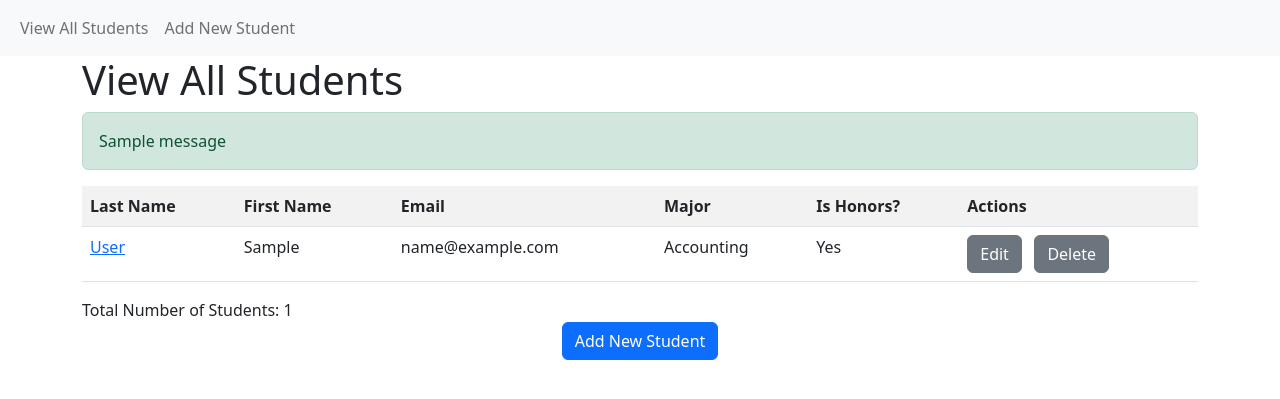
After one commit to babykid87/helloWorldTest, a Flask app: page /student/view in a window 1280 px wide. The commit adds this page. Shown: the top 399 px of the page. Run offline with Flask 3, Linux system fonts and the light colour scheme; data comes from the database, SQL or seed files in the repository; tables that the repository leaves empty hold one stand-in row (values such as "Sample post"); one stand-in notice (Sample message) is shown.

Commit message:
Adjust code to add email option

```diff
--- a/app.py
+++ b/app.py
@@ -1,37 +1,134 @@
-from flask import Flask, render_template, request
+import os
+from flask import Flask, render_template, request, redirect, url_for, flash
+from models import db, Student, Major
+from datetime import datetime as dt
+
+basedir = os.path.abspath(os.path.dirname(__file__))
 
 app = Flask(__name__)
+app.config['SQLALCHEMY_DATABASE_URI'] = 'sqlite:///' + os.path.join(basedir, 'university.db')
+app.config['SQLALCHEMY_TRACK_MODIFICATIONS'] = False
+app.config['SECRET_KEY'] = 'beyond_course_scope'
+db.init_app(app)
+
+
+@app.route('/student/view')
+def student_view_all():
+    students = Student.query.outerjoin(Major, Student.major_id == Major.major_id) \
+        .add_entity(Major) \
+        .order_by(Student.last_name, Student.first_name) \
+        .all()
+    return render_template('student_view_all.html', students=students)
+
+
+@app.route('/student/view/<int:student_id>')
+def student_view(student_id):
+    student = Student.query.filter_by(student_id=student_id).first()
+    majors = Major.query.order_by(Major.major) \
+        .order_by(Major.major) \
+        .all()
+
+    if student:
+        return render_template('student_entry.html', student=student, majors=majors, action='read')
+
+    else:
+        flash(f'Student attempting to be viewed could not be found!', 'error')
+        return redirect(url_for('student_view_all'))
+
+@app.route('/student/create', methods=['GET', 'POST'])
+def student_create():
+    if request.method == 'GET':
+        majors = Major.query.order_by(Major.major) \
+            .order_by(Major.major) \
+            .all()
+        return render_template('student_entry.html', majors=majors, action='create')
+    elif request.method == 'POST':
+        first_name = request.form['first_name']
+        last_name = request.form['last_name']
+        major_id = request.form['major_id']
+        email = request.form['email']
+
+        birth_date = request.form['birth_date']
+        is_honors = True if 'is_honors' in request.form else False
+
+        student = Student(first_name=first_name, last_name=last_name, major_id=major_id, email=email,
+                          birth_date=dt.strptime(birth_date, '%Y-%m-%d'), is_honors=is_honors)
+        db.session.add(student)
+        db.session.commit()
+        flash(f'{first_name} {last_name} was successfully added!', 'success')
+        return redirect(url_for('student_view_all'))
+
+    flash('Invalid action. Please try again.', 'error')
+    return redirect(url_for('student_view_all'))
+
+
+@app.route('/student/update/<int:student_id>', methods=['GET', 'POST'])
+def student_edit(student_id):
+    if request.method == 'GET':
+        student = Student.query.filter_by(student_id=student_id).first()
+        majors = Major.query.order_by(Major.major) \
+            .order_by(Major.major) \
+            .all()
+
+        if student:
+            return render_template('student_entry.html', student=student, majors=majors, action='update')
+
+        else:
+            flash(f'Student attempting to be edited could not be found!', 'error')
+
+    elif request.method == 'POST':
+        student = Student.query.filter_by(student_id=student_id).first()
+
+        if student:
+            student.first_name = request.form['first_name']
+            student.last_name = request.form['last_name']
+            student.major_id = request.form['major_id']
+            student.birthdate = dt.strptime(request.form['birth_date'], '%Y-%m-%d')
+            student.num_credits_completed = request.form['num_credits_completed']
+            student.gpa = request.form['gpa']
+            student.email = request.form['email']
+            student.is_honors = True if 'is_honors' in request.form else False
+
+            db.session.commit()
+            flash(f'{student.first_name} {student.last_name} was successfully updated!', 'success')
+        else:
+            flash(f'Student attempting to be edited could not be found!', 'error')
+
+        return redirect(url_for('student_view_all'))
+
+    return redirect(url_for('student_view_all'))
+
+@app.route('/student/delete/<int:student_id>')
+def student_delete(student_id):
+    student = Student.query.filter_by(student_id=student_id).first()
+
+    if student:
+        db.session.delete(student)
+        db.session.commit()
+        flash(f'{student} was successfully deleted!', 'success')
+    else:
+        flash(f'Delete failed! Student could not be found.', 'error')
+
+    return redirect(url_for('student_view_all'))
 
 
 @app.route('/')
-def hello_world():  # put application's code here
-    return 'Hello World! from Tuan Nguyen! I am adding my first code change.'
+def home():
+    return redirect(url_for('student_view_all'))
 
-@app.route('/hello')
-def hello():
-    return render_template('hello.html')
-
-#@app.route('/favourite-course')
-#def favourite():
- #   print ('Subject: ' + request.args.get('subject'))
-  #  print('Subject: ' + request.args.get('subject'))
-   # fun_courses = ['BMGT302','BMGT402']
-   # return render_template('favourite-course.html', courses=fun_courses)
-#add about routing
-@app.route('/favourite-course')
-def favourite():
-    print ('You entered your favourite class as: ' + request.args.get('subject')+ request.args.get('course_number'))
-    return render_template('favourite-course.html')
-@app.route('/about')
-def about():
-    return render_template('about.html')
-
-@app.route('/contact', methods=['GET','POST'])
-def contact():
-    if request.method == 'POST':
-        return render_template('contact.html', form_submitted=True)
-    else:
-        return render_template('contact.html')
 
 if __name__ == '__main__':
+    with app.app_context():
+        db.create_all()
+
+        # Execute only once! Initial loading of available majors
+
+        majors = ['Accounting', 'Finance', 'Information Systems', 'International Business', 'Management', \
+                    'Operations Management & Business Analytics', 'Supply Chain Management']
+        for each_major in majors:
+            print(each_major)
+            amajor = Major(major=each_major)
+            db.session.add(amajor)
+            db.session.commit()
+
     app.run()
--- a/templates/base.html
+++ b/templates/base.html
@@ -1,25 +1,33 @@
+
 <!DOCTYPE html>
 <html lang="en">
   <head>
-
     <meta charset="utf-8">
-	<meta name="viewport" content="width=device-width, initial-scale=1, shrink-to-fit=no">
-
-	<link rel="stylesheet" href="https://cdn.jsdelivr.net/npm/bootstrap@5.2.3/dist/css/bootstrap.min.css" integrity="sha384-1exm/VhqhWmJ+7L/p2KYyEz7PI1F6vjGd6nTxqHozZC5U5S6UgCkwBkLXcPv6JSf" crossorigin="anonymous">
-
-	<title>{% block title %}{% endblock %}</title>
+    <meta name="viewport" content="width=device-width, initial-scale=1">
+    <title>{% block page_title %}{% endblock %}</title>
+    <link href="https://cdn.jsdelivr.net/npm/bootstrap@5.2.3/dist/css/bootstrap.min.css" rel="stylesheet" integrity="sha384-rbsA2VBKQhggwzxH7pPCaAqO46MgnOM80zW1RWuH61DGLwZJEdK2Kadq2F9CUG65" crossorigin="anonymous">
   </head>
   <body>
-	<div class="container my-5">
-		<div class="jumbotron">
-			<h1 class="display-4">{% block heading %}{% endblock %}</h1>
-			<p class="lead">{% block subheading %}{% endblock %}</p>
+  <nav class="navbar navbar-expand-lg navbar-light bg-light">
+  <div class="container-fluid">
+    <div class="collapse navbar-collapse" id="navbarSupportedContent">
+      <ul class="navbar-nav me-auto mb-2 mb-lg-0">
+        <li class="nav-item">
+          <a class="nav-link" href="{{ url_for('student_view_all') }}">View All Students</a>
+        </li>
+        <li class="nav-item">
+          <a class="nav-link" href="{{ url_for('student_create') }}">Add New Student</a>
+        </li>
+      </ul>
     </div>
+  </div>
+</nav>
 
-		{% block content %}{% endblock %}
+    <div class="container">
+        <h1>{% block page_head %}{% endblock %}</h1>
+
+        {% block page_content %}{% endblock %}
     </div>
-
-	<script src="https://cdn.jsdelivr.net/npm/@popperjs/core@2.10.2/dist/umd/popper.min.js" integrity="sha384-9uE7VZIVKxEde8RxDiRn17OWsrjYnDcLSu8x3xRG9UP3q7vHyZ//bXY8Upej6U3C" crossorigin="anonymous"></script>
-	<script src="https://cdn.jsdelivr.net/npm/bootstrap@5.2.3/dist/js/bootstrap.min.js" integrity="sha384-lulzfzC8eL1l4XK2bZJNcPk+nH5r5IS7eu5wHfw+c8KmnzId9Adan79DhFpMc1e8" crossorigin="anonymous"></script>
+    <script src="https://cdn.jsdelivr.net/npm/bootstrap@5.2.3/dist/js/bootstrap.bundle.min.js" integrity="sha384-kenU1KFdBIe4zVF0s0G1M5b4hcpxyD9F7jL+jjXkk+Q2h455rYXK/7HAuoJl+0I4" crossorigin="anonymous"></script>
   </body>
 </html>
--- /dev/null
+++ b/templates/student_view_all.html
@@ -0,0 +1,67 @@
+{% extends "base.html" %}
+
+{% block page_title %}
+    View All Students
+{% endblock %}
+
+{% block page_head %}
+    View All Students
+{% endblock %}
+
+{% block page_content %}
+
+    <div class="row">
+    <div class="col">
+
+        {% with messages = get_flashed_messages(with_categories=true) %}
+            {% if messages %}
+                {% for category, message in messages %}
+                  <div class="alert {{ 'alert-success' if category == 'success' else 'alert-danger' }}" role="alert">
+                    {{ message }}
+                  </div>
+                {% endfor %}
+            {% endif %}
+        {% endwith %}
+
+    <table class="table table-striped">
+        <tr>
+            <th>Last Name</th>
+			<th>First Name</th>
+            <th>Email</th>
+            <th>Major</th>
+            <th>Is Honors?</th>
+            <th>Actions</th>
+
+        </tr>
+
+        {% for each_student, each_major in students %}
+        <tr>
+            <td><a href="{{ url_for('student_view', student_id=each_student['student_id']) }}">{{ each_student['last_name'] }}</a></td>
+            <td>{{ each_student['first_name'] }}</td>
+            <td>{{ each_student['email'] }}</td>
+            <td>{{ each_major['major'] }}</td>
+            <td>{{ 'Yes' if each_student['is_honors'] == 1 else 'No' }}</td>
+            <td>
+                <a href="{{ url_for('student_edit', student_id=each_student['student_id']) }}" class="btn btn-secondary" role="button">Edit</a>
+                &nbsp;
+                <a href="{{ url_for('student_delete', student_id=each_student['student_id']) }}" class="btn btn-secondary" role="button">Delete</a>
+            </td>
+        </tr>
+        {% endfor %}
+    </table>
+    </div>
+    </div>
+
+    <div class="row">
+        <div class="col">
+            Total Number of Students: {{ students|length }}
+        </div>
+    </div>
+
+    <div class="row">
+        <div class="col text-center">
+            <a href="{{ url_for('student_create') }}" class="btn btn-primary" role="button">Add New Student</a>
+        </div>
+    </div>
+
+{% endblock %}
```
Also changed, not shown: models.py (added, +44 -0 lines), templates/about.html (+11 -0 lines), templates/student_entry.html (added, +131 -0 lines). Lines whose indentation alone changed are shown as unchanged.
